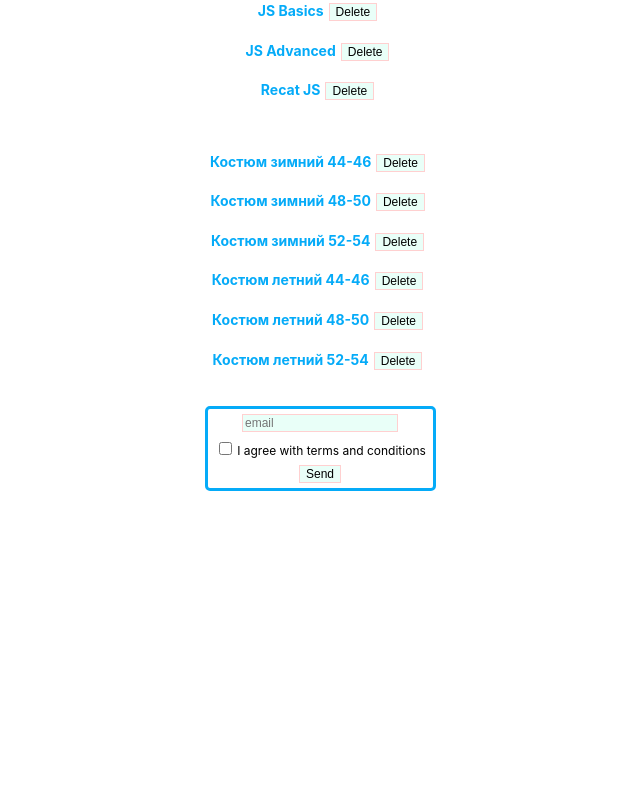
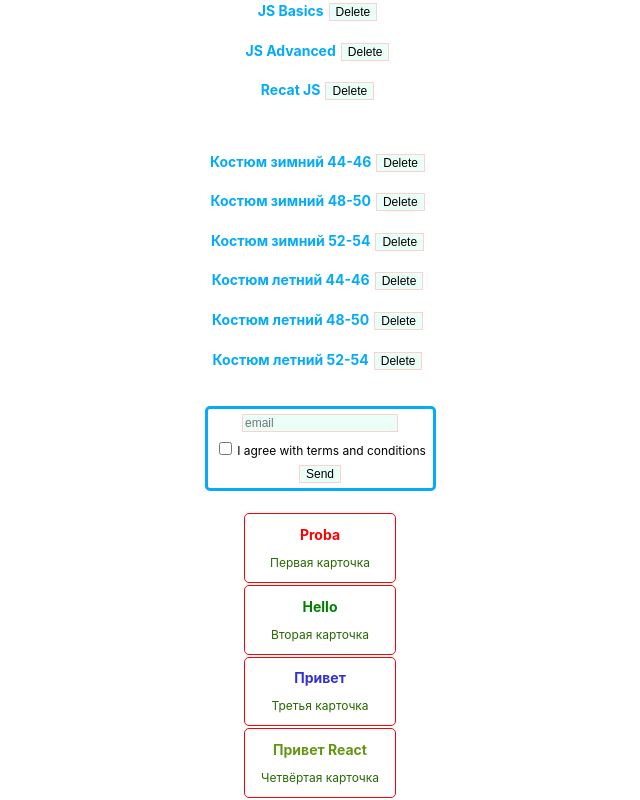
Before and after one commit to ENNA-Egor/less_1, a React (Create React App) app: page / in a window 1280 px wide. Shown: the part 1008-1808 px from the top of the page, without its empty margins (320-960 px from the left). Before the commit the page ends 1499 px from the top, so only its background shows below. Built offline with nearby package versions, Linux system fonts and the light colour scheme.

Commit message:
Отработка пропсов. Новые карты

```diff
--- a/src/App.css
+++ b/src/App.css
@@ -134,3 +134,10 @@ button, input{
 label{
   font-size: 12px;
 }
+
+.newcard{
+  border: solid red 1px;
+  border-radius: 5px;
+  margin: 2px auto;
+  width: 150px;
+}
--- a/src/App.jsx
+++ b/src/App.jsx
@@ -9,6 +9,7 @@ import AppRemove from './module/removePost/AppRemove';
 import AppRemoveCard from './module/removeCard/AppRemoveCard';
 import FormApp from './module/Form/FormApp';
 import ClickerHook from './module/Clicker/ClickerHook';
+import Cards from './module/Cards/Cards';
 
 
 function App() {
@@ -40,6 +41,8 @@ function App() {
        <AppRemoveCard />
        <br />
        <FormApp />
+       <br />
+       <Cards />
     </div>
 
   );
--- a/src/module/Books/Book.jsx
+++ b/src/module/Books/Book.jsx
@@ -1,7 +1,6 @@
 import React from "react";
 
 const Book = (props) => {
-  console.log (props);
     return(
       <div>
       <h2>{props.name}</h2>
--- /dev/null
+++ b/src/module/Cards/Card.jsx
@@ -0,0 +1,13 @@
+import React from "react";
+
+const Card = (props) =>
+{
+    return(
+        <div className="newcard">
+            <h2 style={{color: props.color}}>{props.name}</h2>
+            <p>{props.text}</p>
+        </div>
+    )
+}
+
+export default Card;
--- /dev/null
+++ b/src/module/Cards/Cards.jsx
@@ -0,0 +1,25 @@
+import React from "react";
+import Card from "./Card";
+
+
+const Cards =() => {
+
+    return (
+    <div className="cards">
+        <div>
+            <Card name = 'Proba ' color = 'red' text = 'Первая карточка'/>
+        </div>
+        <div>
+            <Card name = 'Hello ' color = 'green' text = 'Вторая карточка'/>
+        </div>
+        <div>
+            <Card name = 'Привет ' color = {'rgb(50, 50, 209)'} text = 'Третья карточка'/>
+        </div>
+        <div>
+            <Card name = 'Привет React' color = {'rgb(100, 150, 20)'} text = 'Четвёртая карточка'/>
+        </div>
+    </div>
+    );
+};
+
+export default Cards;
```
